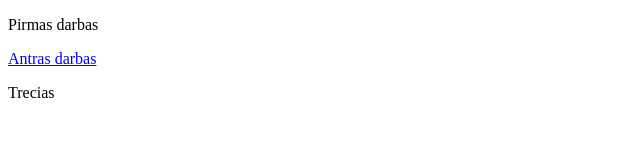
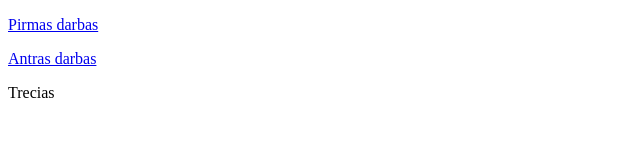
Before and after one commit to tradze/tradze.github.io, a plain HTML site: page index.html in a window 1280 px wide. Shown: the whole page, without its empty margins (0-640 px from the left). Drawn offline with Linux system fonts and the light colour scheme.

Commit message:
Update index.html

```diff
--- a/index.html
+++ b/index.html
@@ -6,7 +6,7 @@
     <title></title>
 </head>
 <body>
-<p> Pirmas darbas </p>
+    <p> <a href="Kelione.html"> Pirmas darbas </a> </p>
 <p>
     <a href="HTMLPage1.html"> Antras darbas </a> </p>
  <p> Trecias </p>
```
